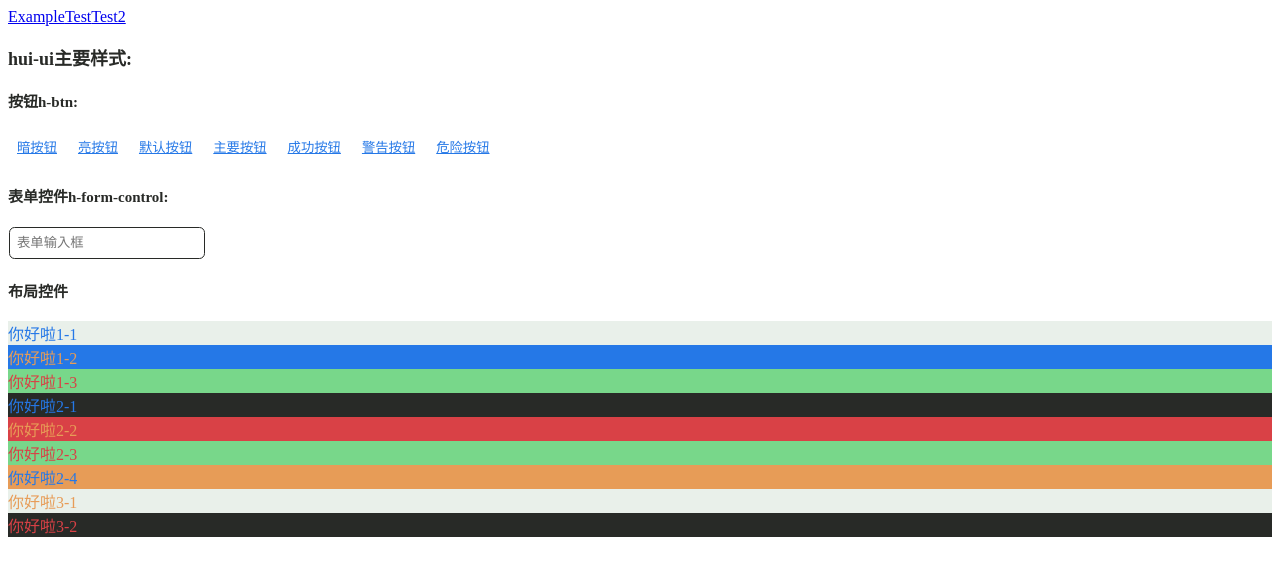
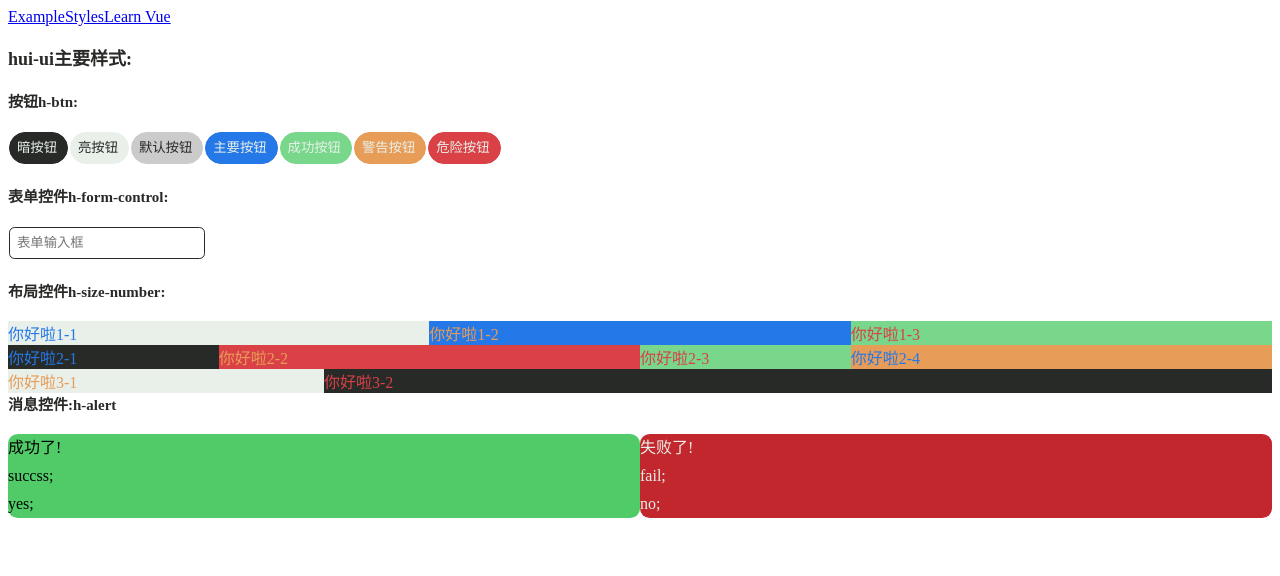
Before and after one commit to alucardlockon/hui-ui, a Vue app: page /#/test in a window 1280 px wide. Shown: the top 576 px of the page. Built offline with nearby package versions, Linux system fonts and the light colour scheme; what vue-resource would draw is missing.

Commit message:
2017-02-26 01:07:07

```diff
--- a/src/App.vue
+++ b/src/App.vue
@@ -1,8 +1,8 @@
 <template>
   <div id="app">
     <router-link to="/example" class="btn btn-primary">Example</router-link>
-    <router-link to="/test" class="btn btn-danger">Test</router-link>
-    <router-link to="/test2" class="btn btn-default">Test2</router-link>
+    <router-link to="/test" class="btn btn-danger">Styles</router-link>
+    <router-link to="/test2" class="btn btn-default">Learn Vue</router-link>
     <router-view></router-view>
   </div>
 </template>
--- a/src/components/test/hui-test-1.vue
+++ b/src/components/test/hui-test-1.vue
@@ -2,38 +2,49 @@
 <div>
   <h3>hui-ui主要样式:</h3>
   <h4>按钮h-btn:</h4>
-  <button v-for="(theme,index) in themes" :class="'h-btn h-btn-link'">
+  <button v-for="(theme,index) in themes" :class="'h-btn h-btn-fullbr h-btn-'+theme">
     {{names[index]}}按钮
   </button>
   <h4>表单控件h-form-control:</h4>
   <input type="text" :placeholder="'表单输入框'" class="h-form-control" />
-  <h4>布局控件</h4>
-  <div class="h-sm-8 h-text-primary h-bg-light">
+  <h4>布局控件h-size-number:</h4>
+  <div class="h-xs-12 h-sm-8 h-text-primary h-bg-light">
     你好啦1-1
   </div>
-  <div class="h-sm-8 h-text-warning h-bg-primary">
+  <div class="h-xs-12 h-sm-8 h-text-warning h-bg-primary">
     你好啦1-2
   </div>
-  <div class="h-sm-8 h-text-danger h-bg-success">
+  <div class="h-xs-12 h-sm-8 h-text-danger h-bg-success">
     你好啦1-3
   </div>
-  <div class="h-sm-6 h-text-primary h-bg-dark">
+  <div class="h-sm-6 h-lg-4 h-text-primary h-bg-dark">
     你好啦2-1
   </div>
-  <div class="h-sm-6 h-text-warning h-bg-danger">
+  <div class="h-sm-6 h-lg-8 h-text-warning h-bg-danger">
     你好啦2-2
   </div>
-  <div class="h-sm-6 h-text-danger h-bg-success">
+  <div class="h-sm-6 h-lg-4 h-text-danger h-bg-success">
     你好啦2-3
   </div>
-  <div class="h-sm-6 h-text-primary h-bg-warning">
+  <div class="h-sm-6 h-lg-8 h-text-primary h-bg-warning">
     你好啦2-4
   </div>
-  <div class="h-sm-12 h-text-warning h-bg-light">
+  <div class="h-sm-12 h-lg-6 h-text-warning h-bg-light">
     你好啦3-1
   </div>
-  <div class="h-sm-12 h-text-danger h-bg-dark">
+  <div class="h-sm-12 h-lg-18 h-text-danger h-bg-dark">
     你好啦3-2
+  </div>
+  <h4>消息控件:h-alert</h4>
+  <div class="h-sm-12 h-alert-success">
+    成功了!<br>
+    succss;<br>
+    yes;
+  </div>
+  <div class="h-sm-12 h-alert-danger">
+    失败了!<br>
+    fail;<br>
+    no;
   </div>
 </div>
 </template>
--- /dev/null
+++ b/src/scss/alert.scss
@@ -0,0 +1,20 @@
+// 提示
+.h-alert-success{
+  @include mixin-border-radius();
+  // @include mixin-margin();
+  // @include mixin-padding();
+  line-height: $line-height;
+  background-color: darken($color-success,10);
+  // border: 0.1rem solid $color-dark;
+  // box-sizing:content-box;
+}
+.h-alert-danger{
+  @include mixin-border-radius();
+  // @include mixin-margin();
+  // @include mixin-padding();
+  line-height: $line-height;
+  color: $color-light;
+  background-color: darken($color-danger,10);
+  // border: 0.1rem solid $color-dark;
+  box-sizing:content-box;
+}
--- a/src/scss/hui-ui.scss
+++ b/src/scss/hui-ui.scss
@@ -10,6 +10,7 @@
 // controls
 @import "form";
 @import "button";
+@import "alert";
 
 html {
   font-size: $font-base-size;
--- a/src/scss/layout.scss
+++ b/src/scss/layout.scss
@@ -1,14 +1,12 @@
 // xs
-@media (max-width:544px) {
-   @for $index from 1 through 24{
-    .h-xs-#{$index} {
-      width: 100%/24*$index;
-      float: left;
-    }
+@for $index from 1 through 24 {
+  .h-xs-#{$index} {
+    width: 100%/24*$index;
+    float: left;
   }
 }
 // sm
-@media (max-width:768px) {
+@media (min-width:768px) {
    @for $index from 1 through 24{
     .h-sm-#{$index} {
       width: 100%/24*$index;
@@ -17,7 +15,7 @@
   }
 }
 // md
-@media (max-width:920px) {
+@media (min-width:920px) {
    @for $index from 1 through 24{
     .h-md-#{$index} {
       width: 100%/24*$index;
@@ -26,7 +24,7 @@
   }
 }
 // lg
-@media (max-width:1080px) {
+@media (min-width:1080px) {
    @for $index from 1 through 24{
     .h-lg-#{$index} {
       width: 100%/24*$index;
@@ -35,7 +33,7 @@
   }
 }
 // ulg
-@media (max-width:2160px) {
+@media (min-width:2160px) {
    @for $index from 1 through 24{
     .h-ulg-#{$index} {
       width: 100%/24*$index;
```
